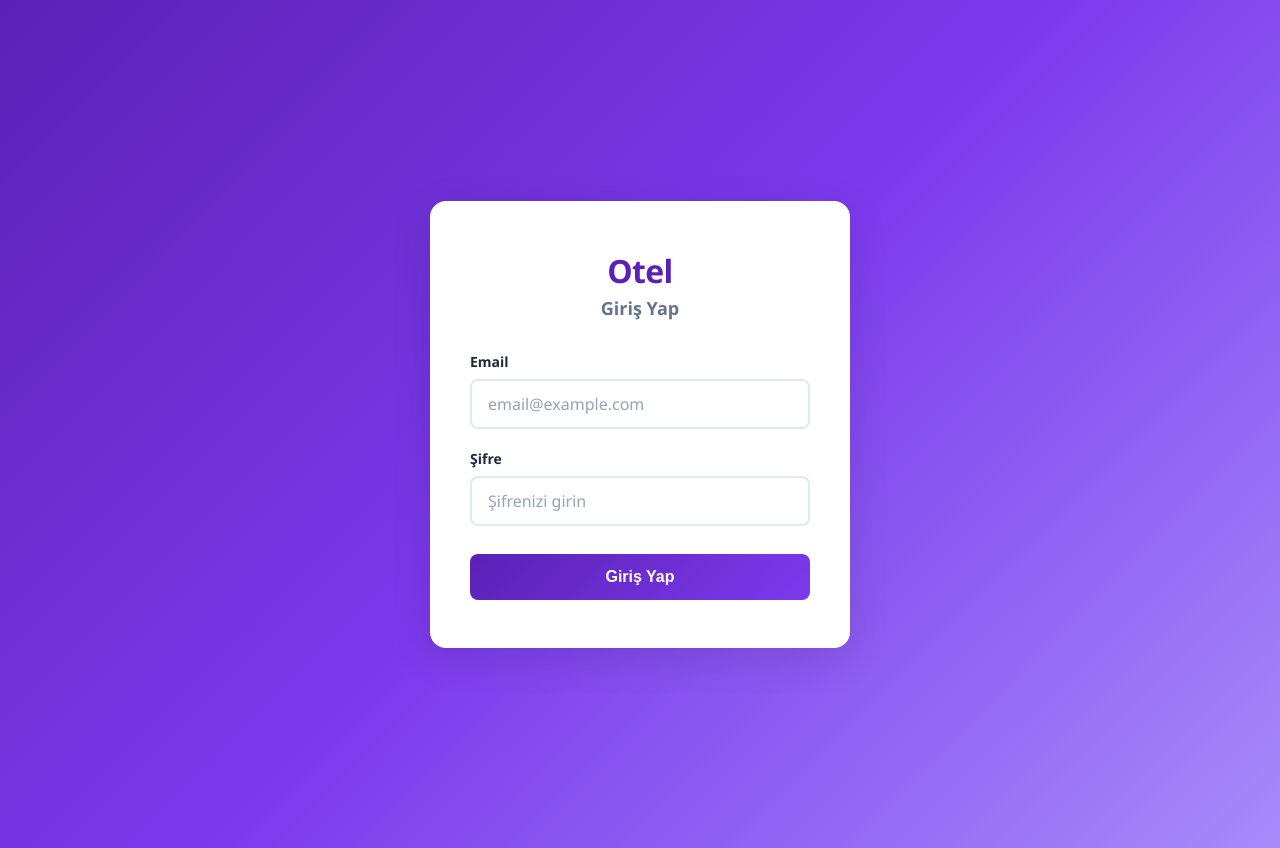
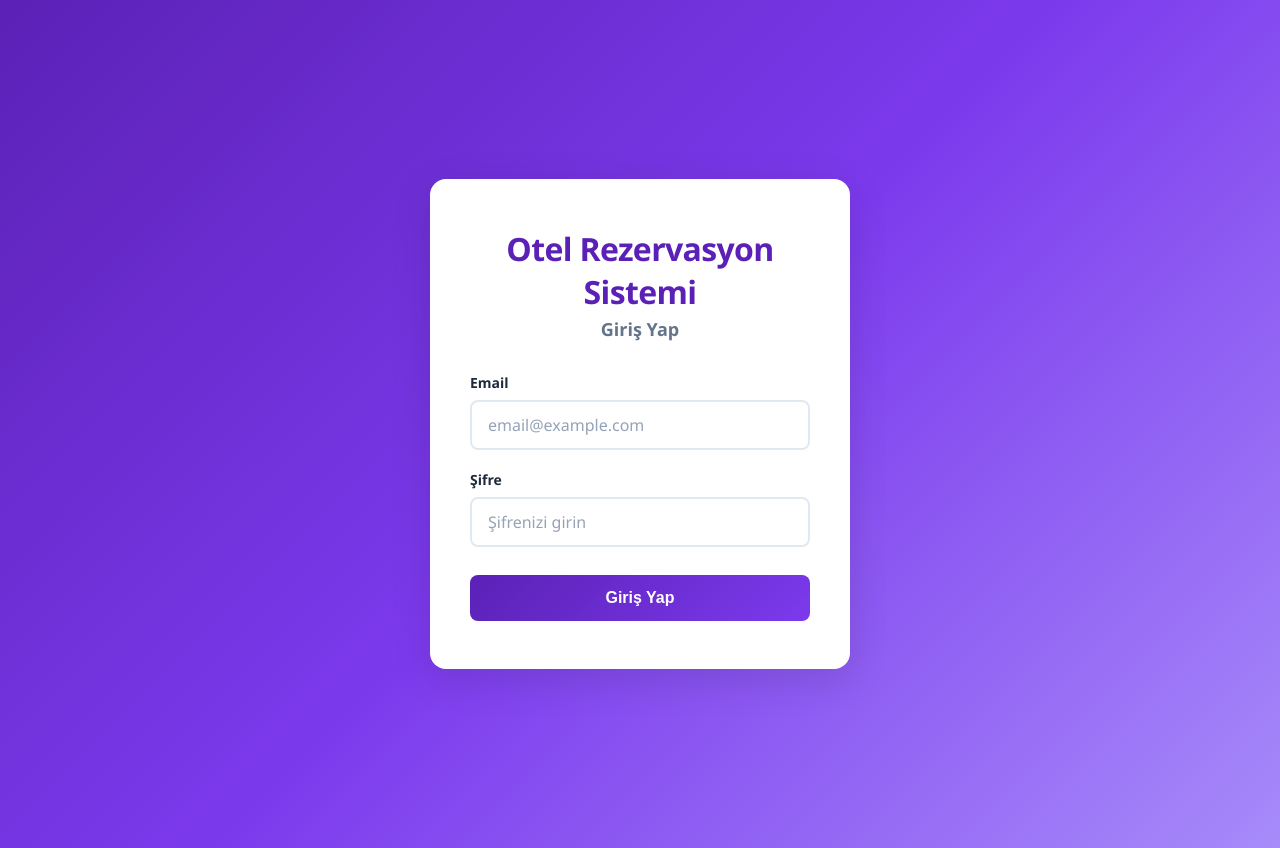
Before and after one commit to Alpgnr/hotel-reservation, a React app in the folder frontend/: page /login in a window 1280 px wide. Built offline with nearby package versions, Linux system fonts and the light colour scheme; the HTML template or start-up script is replaced by a standard one.

Commit message:
fix: fixed login-title header

```diff
--- a/frontend/src/pages/login.jsx
+++ b/frontend/src/pages/login.jsx
@@ -25,7 +25,7 @@ export default function Login({ onLogin }) {
 		<div className="login-page">
 			<div className="login-container">
 				<div className="login-card">
-					<h1 className="login-title">Otel</h1>
+					<h1 className="login-title">Otel Rezervasyon Sistemi</h1>
 					<h2 className="login-subtitle">Giriş Yap</h2>
 					<form onSubmit={handleSubmit} className="login-form">
 						<div className="form-group">
```
